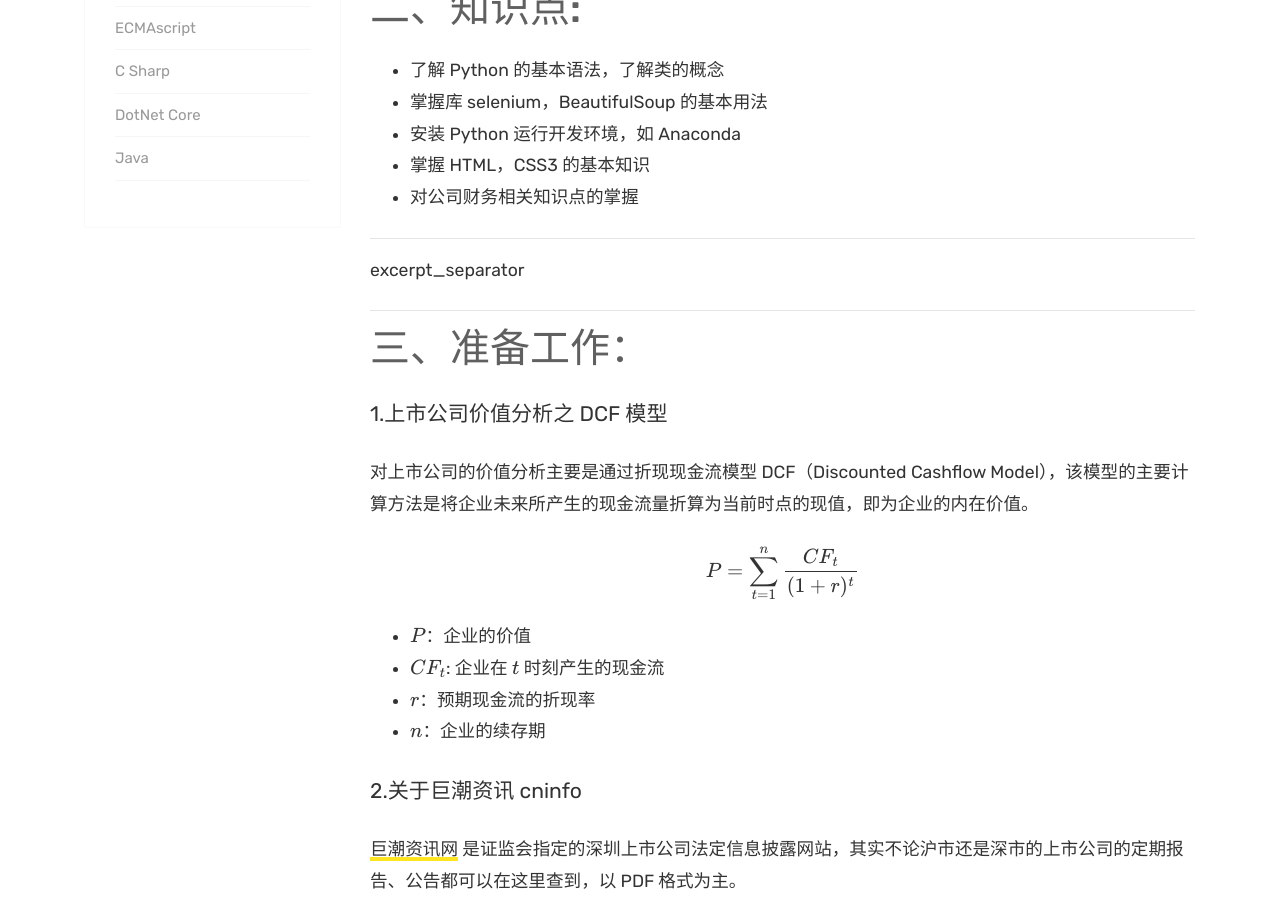
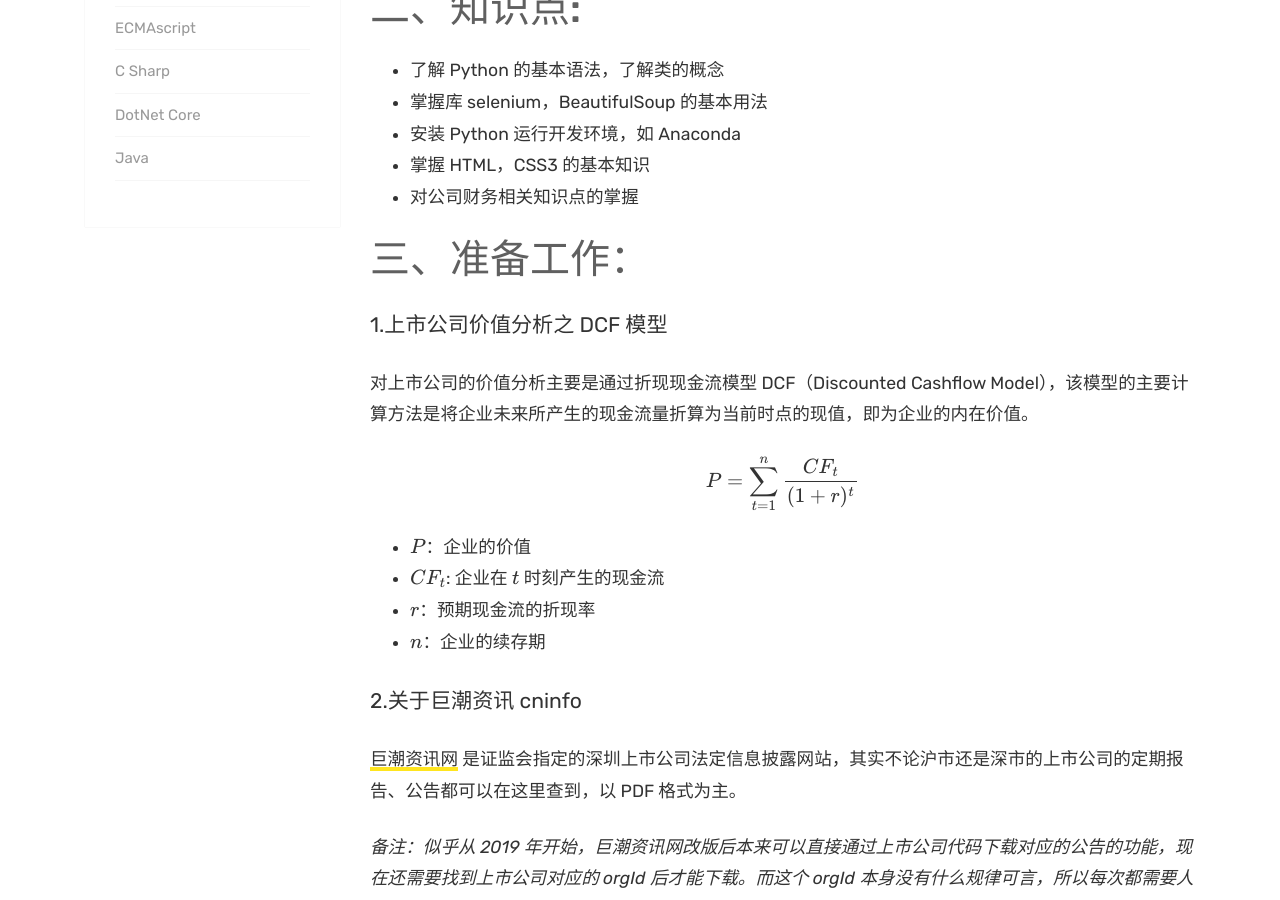
Before and after one commit to yxdt/yxdt.github.io, a Jekyll site: the page built from _posts/2020-04-20-python-download-reports.markdown, in a window 1280 px wide and 900 px high, scrolled down 505 px. Built offline with Jekyll 4.4.1, drawn with Linux system fonts in a browser that asks for light colours; formulas are drawn with MathJax 3; comment, search, counter and statistics services are not loaded.

Commit message:
add excerpt_separator

```diff
--- a/_config.yml
+++ b/_config.yml
@@ -31,6 +31,7 @@ author: "TerryㆍXD"
 logo: "logo1.png"
 # Build settings
 theme: minima
+excerpt_separator: <!--more-->
 plugins:
   - jekyll-feed
 # Exclude from processing.
--- a/_posts/2020-04-20-python-download-reports.markdown
+++ b/_posts/2020-04-20-python-download-reports.markdown
@@ -20,17 +20,13 @@ tag: [Python, Fintech, DCF, FCFF]
 - 掌握 HTML，CSS3 的基本知识
 - 对公司财务相关知识点的掌握
 
----
-
-excerpt_separator
-
----
-
 # 三、准备工作：
 
 <big>1.上市公司价值分析之 DCF 模型</big>
 
 对上市公司的价值分析主要是通过折现现金流模型 DCF（Discounted Cashflow Model），该模型的主要计算方法是将企业未来所产生的现金流量折算为当前时点的现值，即为企业的内在价值。
+
+<!--more-->
 
 $$P=\sum_{t=1}^n\frac{CF_t}{(1+r)^t}$$
 
```
